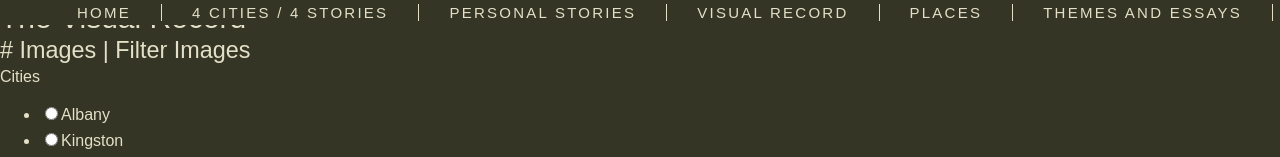
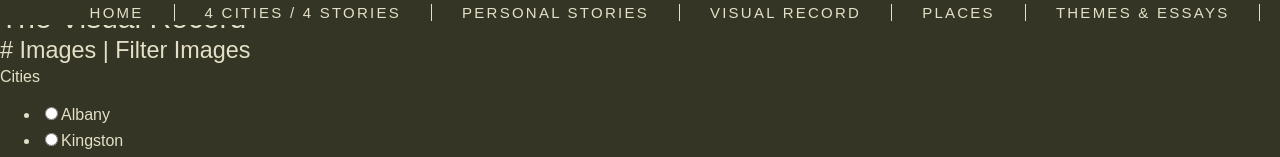
Before and after one commit to DigitalGizmo/pur-app-r, a React (Create React App) app: page /archive/visuals in a window 1280 px wide. Shown: the top 157 px of the page. Built offline with nearby package versions, Linux system fonts and the light colour scheme; no server answers; a web font is replaced by a local one.

Commit message:
dangerously set ampersand!

```diff
--- a/src/components/common/MainNav.js
+++ b/src/components/common/MainNav.js
@@ -22,7 +22,9 @@ const MainNav = (props) => {
           <Link to="/places">Places</Link>
         </li>
         <li className={ props.selected === 'themes' ? 'selected' : ''}>
-          <Link to="/themes">Themes and Essays</Link>
+          <Link
+          to="/themes"
+          dangerouslySetInnerHTML={{ __html: 'Themes &amp; Essays' }}></Link>
         </li>
       </ul>
     </nav>
```
